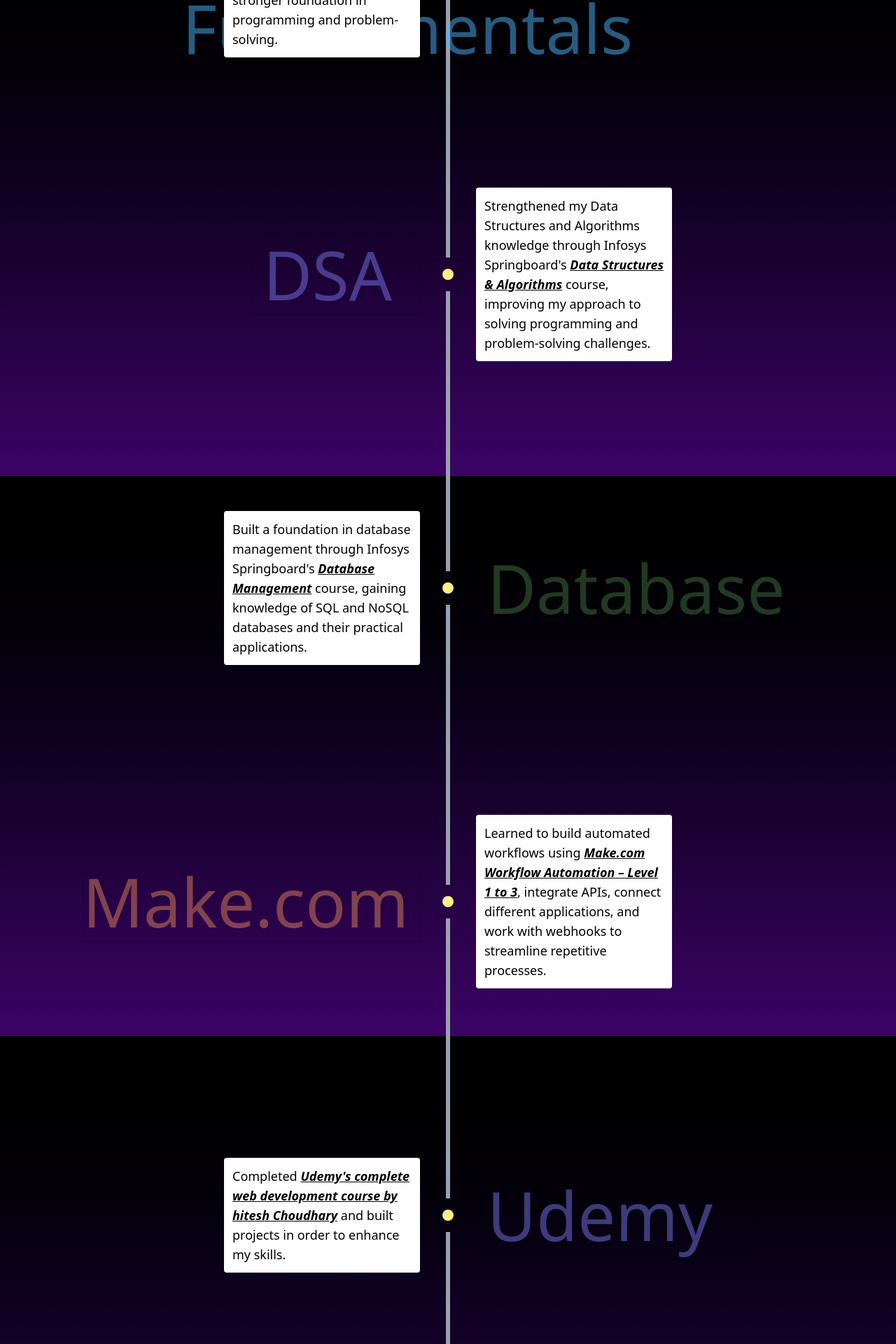
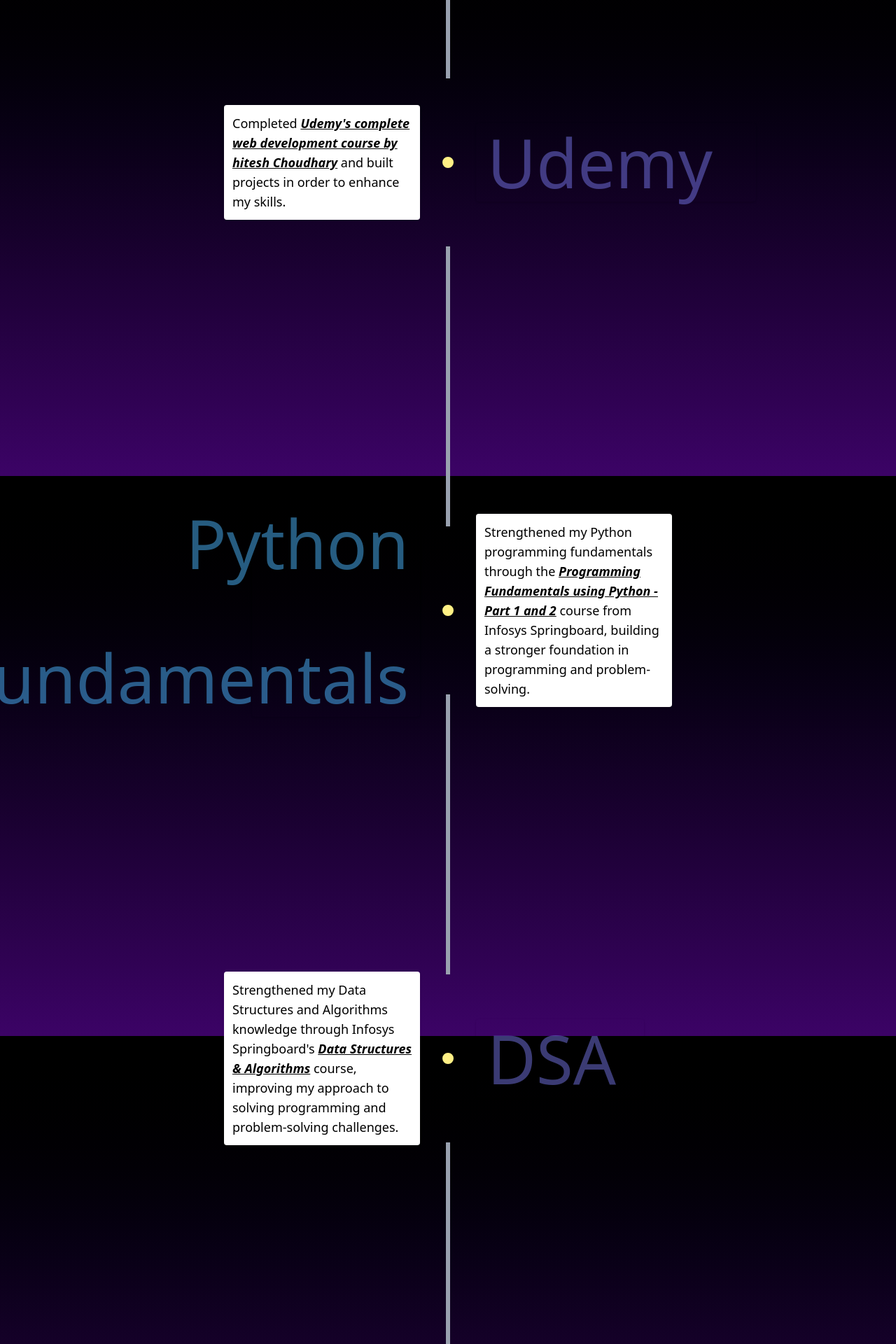
Before and after one commit to diyashah26/MyPortfolio, a React (Vite) app: page / in a window 1280 px wide. Shown: the part 4120-6040 px from the top of the page at 70% size. Built offline with nearby package versions, Linux system fonts and the light colour scheme.

Commit message:
about page changes - 2

```diff
--- a/src/components/about/About.jsx
+++ b/src/components/about/About.jsx
@@ -391,7 +391,7 @@
       <div
         ref={addToRefs}
         data-index="6"
-        className="flex items-center justify-center relative ml-1.5  mb-4 w-full"
+        className="flex items-center justify-center relative ml-1.5 mb-4 w-full min-h-40 md:min-h-52"
       >
         <div
           className={`absolute right-1/2 mr-10 transition-all duration-700 ease-out
@@ -454,7 +454,7 @@
       <div
         ref={addToRefs}
         data-index="7"
-        className="flex items-center justify-center relative mb-4 w-full"
+        className="flex items-center justify-center relative mb-4 w-full min-h-40 md:min-h-52"
       >
         <div
           className={`absolute left-1/2 mr-10 transition-all duration-700 ease-out
@@ -465,12 +465,8 @@
             }
           `}
         >
-          <div className="text-[rgba(75,183,255,0.5)] px-4 py-2 rounded shadow w-60 text-right md:text-8xl lg:text-8xl text-3xl ml-10 md:flex flex-col items-end">
-            Python
-            <span className="block md:hidden"></span>
-            <span className="hidden md:inline">&nbsp;</span>
-            <span className="block md:hidden"></span>
-            Fundamentals
+          <div className="text-[rgba(118,118,231,0.5)] px-4 py-2 rounded shadow w-100 text-right md:text-8xl lg:text-8xl text-3xl ml-10 flex items-end">
+            Udemy
           </div>
         </div>
 
@@ -485,15 +481,16 @@
           `}
         >
           <div className="bg-white rounded shadow text-black text-sm px-4 py-2 w-full sm:w-60 sm:text-base md:w-70 md:p-3 md:text-lg">
-            Strengthened my Python programming fundamentals through the{" "}
+            Completed{" "}
             <a
-              href="CERTIFICATE_URL_1"
+              href="https://drive.google.com/file/d/1rY3nCnPwUQiHpgwyIg6bZAeexbeFdEW_/view?usp=sharing"
+              target="_blank"
+              rel="noopener noreferrer"
               className="italic font-bold underline"
             >
-              Programming Fundamentals using Python
+              Udemy's complete web development course by hitesh Choudhary
             </a>{" "}
-            course from Infosys Springboard, building a stronger foundation in
-            programming and problem-solving.
+            and built projects in order to enhance my skills.
           </div>
         </div>
 
@@ -508,7 +505,7 @@
       <div
         ref={addToRefs}
         data-index="8"
-        className="flex items-center justify-center relative mb-4 w-full"
+        className="flex items-center justify-center relative mb-4 w-full min-h-40 md:min-h-52"
       >
         <div
           className={`absolute right-1/2 mr-10 transition-all duration-700 ease-out
@@ -519,8 +516,12 @@
             }
           `}
         >
-          <div className="text-[rgba(118,118,231,0.5)] px-4 py-2 rounded shadow w-60 text-right md:text-8xl lg:text-8xl text-3xl ml-10 flex">
-            DSA
+          <div className="text-[rgba(75,183,255,0.5)] px-4 py-2 rounded shadow w-60 text-right md:text-8xl lg:text-8xl text-3xl ml-10 md:flex flex-col items-end">
+            Python
+            <span className="block md:hidden"></span>
+            <span className="hidden md:inline">&nbsp;</span>
+            <span className="block md:hidden"></span>
+            Fundamentals
           </div>
         </div>
 
@@ -535,10 +536,64 @@
           `}
         >
           <div className="bg-white rounded shadow text-black text-sm px-4 py-2 w-full sm:w-60 sm:text-base md:w-70 md:p-3 md:text-lg">
+            Strengthened my Python programming fundamentals through the{" "}
+            <a
+              href="https://drive.google.com/file/d/1ZDQAeVGoAvqfNWm2i9lC1KT6a3QH7k2d/view?usp=sharing"
+              target="_blank"
+              rel="noopener noreferrer"
+              className="italic font-bold underline"
+            >
+              Programming Fundamentals using Python - Part 1 and 2
+            </a>{" "}
+            course from Infosys Springboard, building a stronger foundation in
+            programming and problem-solving.
+          </div>
+        </div>
+
+        <div className="border-8 border-2xl border-yellow-200 rounded-full"></div>
+      </div>
+      {/* line */}
+      <div className="flex items-center justify-center mb-4">
+        <div className="border-l-2 border-4 border-4xl border-gray-400 h-100"></div>
+      </div>
+
+      {/* circle + div LEFT */}
+      <div
+        ref={addToRefs}
+        data-index="9"
+        className="flex items-center justify-center relative mb-4 w-full min-h-40 md:min-h-52"
+      >
+        <div
+          className={`absolute left-1/2 mr-10 transition-all duration-700 ease-out
+            ${
+              visibleItems.includes(9)
+                ? "opacity-100 translate-x-0"
+                : "opacity-0 -translate-x-10"
+            }
+          `}
+        >
+          <div className="text-[rgba(118,118,231,0.5)] px-4 py-2 rounded shadow w-60 text-right md:text-8xl lg:text-8xl text-3xl ml-10 flex">
+            DSA
+          </div>
+        </div>
+
+        {/* Content LEFT */}
+        <div
+          className={`absolute right-1/2 mr-10 transition-all duration-700 ease-out
+            ${
+              visibleItems.includes(9)
+                ? "opacity-100 translate-x-0"
+                : "opacity-0 -translate-x-10"
+            }
+          `}
+        >
+          <div className="bg-white rounded shadow text-black text-sm px-4 py-2 w-full sm:w-60 sm:text-base md:w-70 md:p-3 md:text-lg">
             Strengthened my Data Structures and Algorithms knowledge through
             Infosys Springboard's{" "}
             <a
-              href="CERTIFICATE_URL_2"
+              href="https://drive.google.com/file/d/15L28ZVZwrXoqV7bE-aa6Pbgupp8RWGID/view?usp=sharing"
+              target="_blank"
+              rel="noopener noreferrer"
               className="italic font-bold underline"
             >
               Data Structures & Algorithms
@@ -555,62 +610,11 @@
         <div className="border-l-2 border-4 border-4xl border-gray-400 h-100"></div>
       </div>
 
-      {/* circle + div LEFT */}
-      <div
-        ref={addToRefs}
-        data-index="9"
-        className="flex items-center justify-center relative mb-4 w-full"
-      >
-        <div
-          className={`absolute left-1/2 mr-10 transition-all duration-700 ease-out
-            ${
-              visibleItems.includes(9)
-                ? "opacity-100 translate-x-0"
-                : "opacity-0 -translate-x-10"
-            }
-          `}
-        >
-          <div className="text-[rgba(66,114,66,0.5)] px-4 py-2 rounded shadow w-60 text-right md:text-8xl lg:text-8xl text-3xl ml-10 flex items-end">
-            Database
-          </div>
-        </div>
-
-        {/* Content LEFT */}
-        <div
-          className={`absolute right-1/2 mr-10 transition-all duration-700 ease-out
-            ${
-              visibleItems.includes(9)
-                ? "opacity-100 translate-x-0"
-                : "opacity-0 -translate-x-10"
-            }
-          `}
-        >
-          <div className="bg-white rounded shadow text-black text-sm px-4 py-2 w-full sm:w-60 sm:text-base md:w-70 md:p-3 md:text-lg">
-            Built a foundation in database management through Infosys
-            Springboard's{" "}
-            <a
-              href="CERTIFICATE_URL_3"
-              className="italic font-bold underline"
-            >
-              Database Management
-            </a>{" "}
-            course, gaining knowledge of SQL and NoSQL databases and their
-            practical applications.
-          </div>
-        </div>
-
-        <div className="border-8 border-2xl border-yellow-200 rounded-full"></div>
-      </div>
-      {/* line */}
-      <div className="flex items-center justify-center mb-4">
-        <div className="border-l-2 border-4 border-4xl border-gray-400 h-100"></div>
-      </div>
-
       {/* circle + div RIGHT */}
       <div
         ref={addToRefs}
         data-index="10"
-        className="flex items-center justify-center relative mb-4 w-full"
+        className="flex items-center justify-center relative mb-4 w-full min-h-40 md:min-h-52"
       >
         <div
           className={`absolute right-1/2 mr-10 transition-all duration-700 ease-out
@@ -621,8 +625,8 @@
             }
           `}
         >
-          <div className="text-[rgba(219,131,87,0.5)] px-4 py-2 rounded shadow w-120 text-right md:text-8xl lg:text-8xl text-3xl ml-10 md:flex flex-col items-end">
-            Make.com
+          <div className="text-[rgba(66,114,66,0.5)] px-4 py-2 rounded shadow w-60 text-right md:text-8xl lg:text-8xl text-3xl ml-10 flex items-end">
+            Database
           </div>
         </div>
 
@@ -637,15 +641,18 @@
           `}
         >
           <div className="bg-white rounded shadow text-black text-sm px-4 py-2 w-full sm:w-60 sm:text-base md:w-70 md:p-3 md:text-lg">
-            Learned to build automated workflows using{" "}
+            Built a foundation in database management through Infosys
+            Springboard's{" "}
             <a
-              href="CERTIFICATE_URL_4"
+              href="https://drive.google.com/file/d/1BeKFMg8yg_gImRpBZACLVQU2NRKRHqrn/view?usp=sharing"
+              target="_blank"
+              rel="noopener noreferrer"
               className="italic font-bold underline"
             >
-              Make.com Workflow Automation – Level 1 to 3
-            </a>
-            , integrate APIs, connect different applications, and work with
-            webhooks to streamline repetitive processes.
+              Database Management System Part 1 and 2
+            </a>{" "}
+            course, gaining knowledge of SQL and NoSQL databases and their
+            practical applications.
           </div>
         </div>
 
@@ -660,7 +667,7 @@
       <div
         ref={addToRefs}
         data-index="11"
-        className="flex items-center justify-center relative mb-4 w-full"
+        className="flex items-center justify-center relative mb-4 w-full min-h-40 md:min-h-52"
       >
         <div
           className={`absolute left-1/2 mr-10 transition-all duration-700 ease-out
@@ -671,8 +678,8 @@
             }
           `}
         >
-          <div className="text-[rgba(118,118,231,0.5)] px-4 py-2 rounded shadow w-100 text-right md:text-8xl lg:text-8xl text-3xl ml-10 flex items-end">
-            Udemy
+          <div className="text-[rgba(219,131,87,0.5)] px-4 py-2 rounded shadow w-120 text-right md:text-8xl lg:text-8xl text-3xl ml-10 md:flex flex-col items-end">
+            Make.com
           </div>
         </div>
 
@@ -687,14 +694,17 @@
           `}
         >
           <div className="bg-white rounded shadow text-black text-sm px-4 py-2 w-full sm:w-60 sm:text-base md:w-70 md:p-3 md:text-lg">
-            Completed {" "}
+            Learned to build automated workflows using{" "}
             <a
-              href="https://drive.google.com/file/d/1rY3nCnPwUQiHpgwyIg6bZAeexbeFdEW_/view?usp=sharing"
+              href="https://drive.google.com/file/d/1JhNS4VNMSGDJhh7DylCDc8z-kLyzDf5F/view?usp=sharing"
+              target="_blank"
+              rel="noopener noreferrer"
               className="italic font-bold underline"
             >
-              Udemy's complete web development course by hitesh Choudhary
-            </a>{" "}
-            and built projects in order to enhance my skills.
+              Make.com Workflow Automation – Level 1 to 3
+            </a>
+            , integrate APIs, connect different applications, and work with
+            webhooks to streamline repetitive processes.
           </div>
         </div>
 
```
